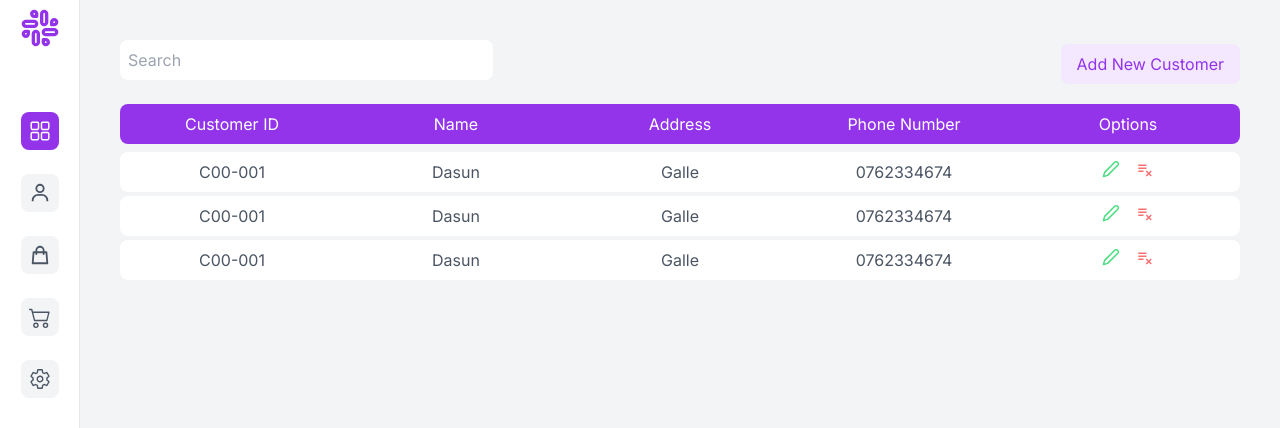
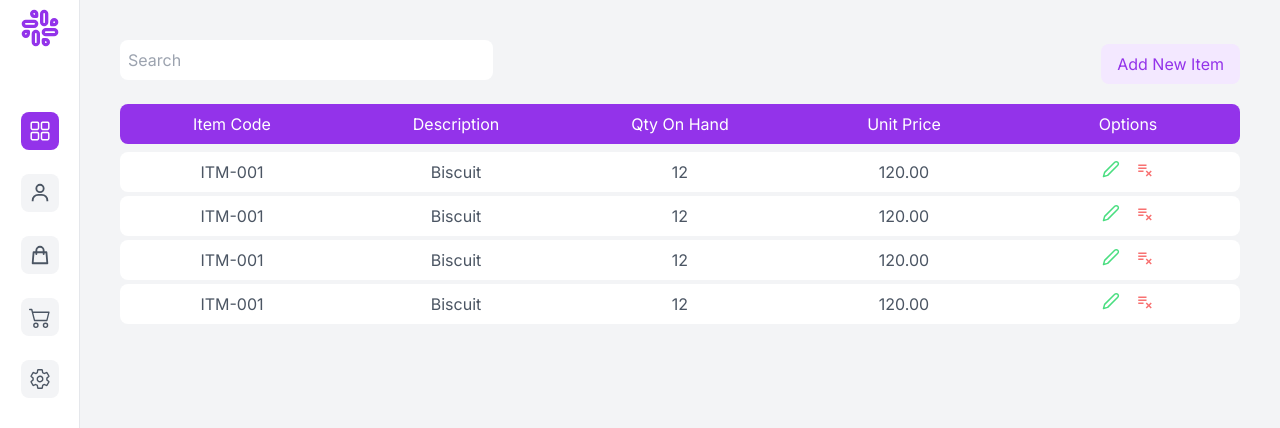
Before and after one commit to Sandun-Induranga/Next.js-POS, a Next.js app: page /items in a window 1280 px wide. Shown: the top 428 px of the page. Built offline with nearby package versions, Linux system fonts and the light colour scheme.

Commit message:
Item Table Updated

```diff
--- a/components/ItemsContainer.jsx
+++ b/components/ItemsContainer.jsx
@@ -38,42 +38,52 @@ const ItemsContainer = () => {
           className="bg-purple-100 px-4 py-2 text-purple-600 rounded-lg hover:bg-purple-600 hover:text-white"
           onClick={handleOpen}
         >
-          Add New Customer
+          Add New Item
         </button>
       </section>
       <ul>
         <li className="grid grid-cols-5 justify-center text-center bg-purple-600 py-2 rounded-lg text-white mb-2">
-          <h1>Customer ID</h1>
-          <h1>Name</h1>
-          <h1>Address</h1>
-          <h1>Phone Number</h1>
+          <h1>Item Code</h1>
+          <h1>Description</h1>
+          <h1>Qty On Hand</h1>
+          <h1>Unit Price</h1>
           <h1>Options</h1>
         </li>
         <li className="grid grid-cols-5 justify-center text-center bg-white py-2 rounded-lg text-gray-600 mt-1">
-          <h1>C00-001</h1>
-          <h1>Dasun</h1>
-          <h1>Galle</h1>
-          <h1>0762334674</h1>
+          <h1>ITM-001</h1>
+          <h1>Biscuit</h1>
+          <h1>12</h1>
+          <h1>120.00</h1>
           <div className="flex justify-center gap-4">
             <FiEdit2 size={18} className="text-green-400" />
             <MdPlaylistRemove size={18} className="text-red-400" />
           </div>
         </li>
         <li className="grid grid-cols-5 justify-center text-center bg-white py-2 rounded-lg text-gray-600 mt-1">
-          <h1>C00-001</h1>
-          <h1>Dasun</h1>
-          <h1>Galle</h1>
-          <h1>0762334674</h1>
+          <h1>ITM-001</h1>
+          <h1>Biscuit</h1>
+          <h1>12</h1>
+          <h1>120.00</h1>
           <div className="flex justify-center gap-4">
             <FiEdit2 size={18} className="text-green-400" />
             <MdPlaylistRemove size={18} className="text-red-400" />
           </div>
         </li>
         <li className="grid grid-cols-5 justify-center text-center bg-white py-2 rounded-lg text-gray-600 mt-1">
-          <h1>C00-001</h1>
-          <h1>Dasun</h1>
-          <h1>Galle</h1>
-          <h1>0762334674</h1>
+          <h1>ITM-001</h1>
+          <h1>Biscuit</h1>
+          <h1>12</h1>
+          <h1>120.00</h1>
+          <div className="flex justify-center gap-4">
+            <FiEdit2 size={18} className="text-green-400" />
+            <MdPlaylistRemove size={18} className="text-red-400" />
+          </div>
+        </li>
+        <li className="grid grid-cols-5 justify-center text-center bg-white py-2 rounded-lg text-gray-600 mt-1">
+          <h1>ITM-001</h1>
+          <h1>Biscuit</h1>
+          <h1>12</h1>
+          <h1>120.00</h1>
           <div className="flex justify-center gap-4">
             <FiEdit2 size={18} className="text-green-400" />
             <MdPlaylistRemove size={18} className="text-red-400" />
```
